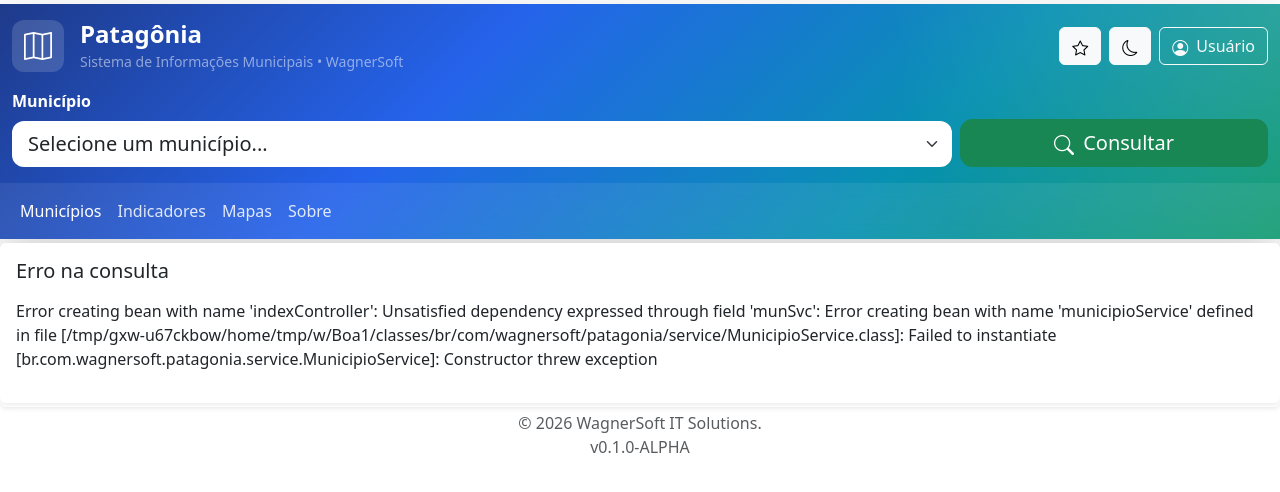
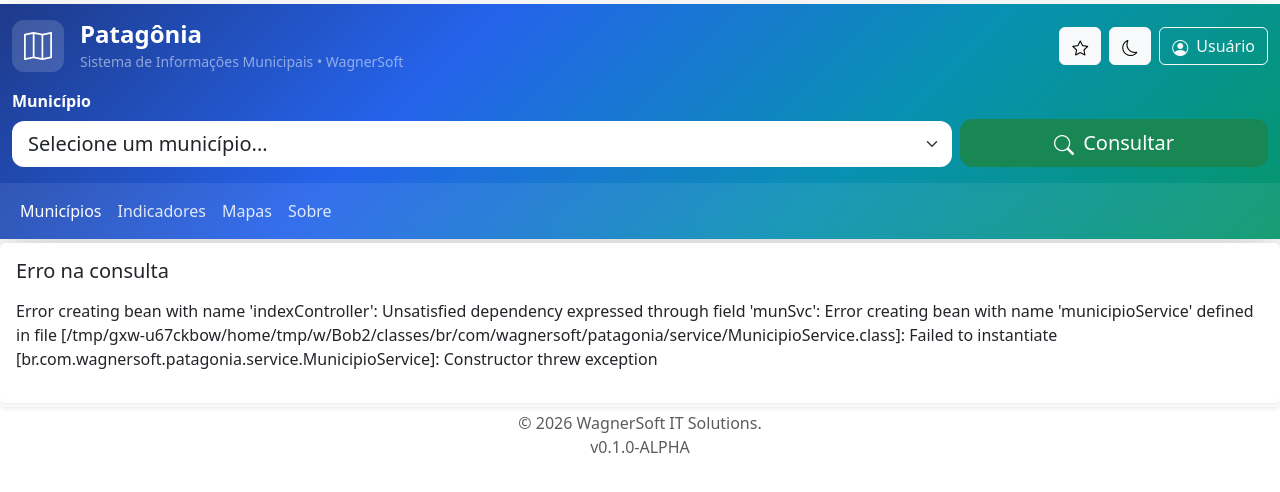
Before and after one commit to wagnerlopes/patagonia, a Spring Boot app: page / in a window 1280 px wide. Shown: the top 492 px of the page. Run offline with Spring Boot 4, Linux system fonts and the light colour scheme; some libraries are stand-ins or nearby versions.

Commit message:
feat: alterar tema claro/escuro

```diff
--- a/src/main/resources/static/css/patagonia.css
+++ b/src/main/resources/static/css/patagonia.css
@@ -206,3 +206,25 @@
 .patagonia-header .btn-success {
     border-radius: 12px;
 }
+
+[data-bs-theme="light"] .patagonia-header {
+    background:
+        linear-gradient(
+            135deg,
+            #1e3a8a,
+            #2563eb,
+            #0891b2,
+            #059669
+        );
+}
+
+[data-bs-theme="dark"] .patagonia-header {
+    background:
+        linear-gradient(
+            135deg,
+            #0f172a,
+            #1e293b,
+            #1f2937,
+            #111827
+        );
+}
--- a/src/main/resources/static/js/index.js
+++ b/src/main/resources/static/js/index.js
@@ -65,7 +65,31 @@ document.addEventListener('DOMContentLoaded', () => {
   getPopulacaoAll(munId, popChart);
   getPibAll(munId, pibChart);
 
+  // Alterar Tema
+  const html = document.documentElement;
+  const button = document.getElementById('themeToggle');
+  const icon = document.getElementById('themeIcon');
+
+  localStorage.setItem('theme', html.getAttribute('data-bs-theme'));
+
+  button.addEventListener('click', () => {
+
+      const current = html.getAttribute('data-bs-theme') || 'light';
+
+      const next = current === 'dark' ? 'light' : 'dark';
+
+      html.setAttribute('data-bs-theme', next);
+
+	  localStorage.setItem('theme', next);
+      updateIcon(icon);
+  });
+
 });
+
+function updateIcon(icon) {
+  const theme = document.documentElement.getAttribute('data-bs-theme');
+  icon.className = theme === 'dark' ? 'bi bi-sun' : 'bi bi-moon';
+}
 
 // Chamada API SIGRA IBGE - Série População do Município
 async function getPopulacaoAll(munId, chart) {
--- a/src/main/resources/templates/index.html
+++ b/src/main/resources/templates/index.html
@@ -1,6 +1,6 @@
 <!doctype html>
 
-<html lang="en" data-bs-theme="auto" xmlns:th="http://www.thymeleaf.org">
+<html lang="en" data-bs-theme="light" xmlns:th="http://www.thymeleaf.org">
 
 <head th:fragment = "meta">
   <meta charset="utf-8" />
@@ -11,6 +11,14 @@
   <meta name="theme-color" content="#712cf9" />
 
   <title>Patagônia · WagnerSoft</title>
+
+  <script>
+    (() => {
+      const savedTheme = localStorage.getItem('theme');
+      if (savedTheme) { document.documentElement.setAttribute('data-bs-theme', savedTheme); }
+      else { document.documentElement.setAttribute('data-bs-theme', 'light'); }
+    })();
+  </script>
 
   <link rel="stylesheet" href="https://cdn.jsdelivr.net/npm/bootstrap@5.3.8/dist/css/bootstrap.min.css" integrity="sha384-sRIl4kxILFvY47J16cr9ZwB07vP4J8+LH7qKQnuqkuIAvNWLzeN8tE5YBujZqJLB" crossorigin="anonymous">
   <link rel="stylesheet" type="text/css" media="all" href="../css/patagonia.css" th:href="@{/css/patagonia.css}"/>
@@ -49,16 +57,19 @@
 
                 <button type="button"
                         class="btn btn-light"
+                        data-bs-theme-value="dark"
                         data-bs-toggle="tooltip"
-                        title="Favoritos">
+                        title="Favoritos"
+                        aria-pressed="false">
                     <i class="bi bi-star"></i>
                 </button>
 
                 <button type="button"
                         class="btn btn-light"
                         data-bs-toggle="tooltip"
+                        id="themeToggle"
                         title="Tema escuro">
-                    <i class="bi bi-moon"></i>
+                    <i id="themeIcon" class="bi bi-moon"></i>
                 </button>
 
                 <button type="button" class="btn btn-outline-light">
@@ -284,8 +295,13 @@
      <p class="text-center text-body-secondary"> &copy; 2026 WagnerSoft IT Solutions.<br/>v0.1.0-ALPHA</p>
   </footer>
 
+  <script src="https://cdn.jsdelivr.net/npm/bootstrap@5.3.8/dist/js/bootstrap.bundle.min.js" integrity="sha384-FKyoEForCGlyvwx9Hj09JcYn3nv7wiPVlz7YYwJrWVcXK/BmnVDxM+D2scQbITxI" crossorigin="anonymous"></script>
   <script src="../js/index.js" th:src="@{/js/index.js}" ></script>
   <script src="https://cdn.jsdelivr.net/npm/chart.js@4.3.2/dist/chart.umd.js" integrity="sha384-eI7PSr3L1XLISH8JdDII5YN/njoSsxfbrkCTnJrzXt+ENP5MOVBxD+l6sEG4zoLp" crossorigin="anonymous" class="astro-vvvwv3sm"></script>
+
+  <script>
+    document.getElementById('themeIcon').className = document.documentElement.getAttribute('data-bs-theme') === 'dark' ? 'bi bi-sun' : 'bi bi-moon';
+  </script>
 
 </body>
 
```
